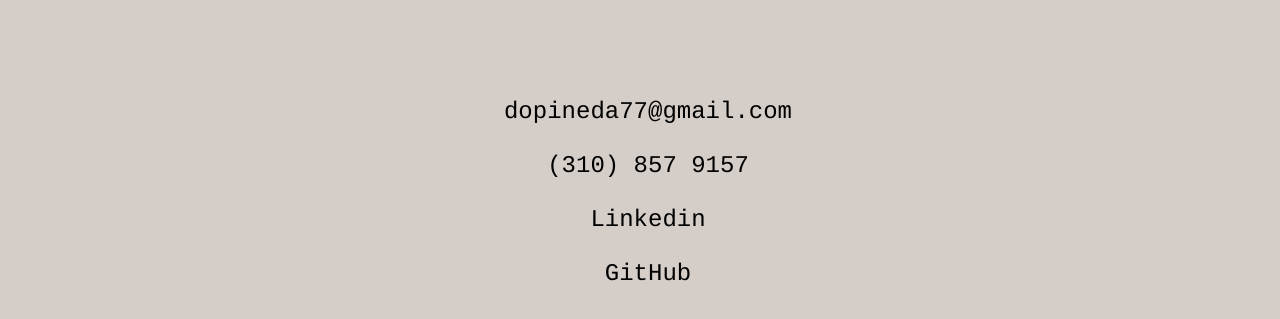
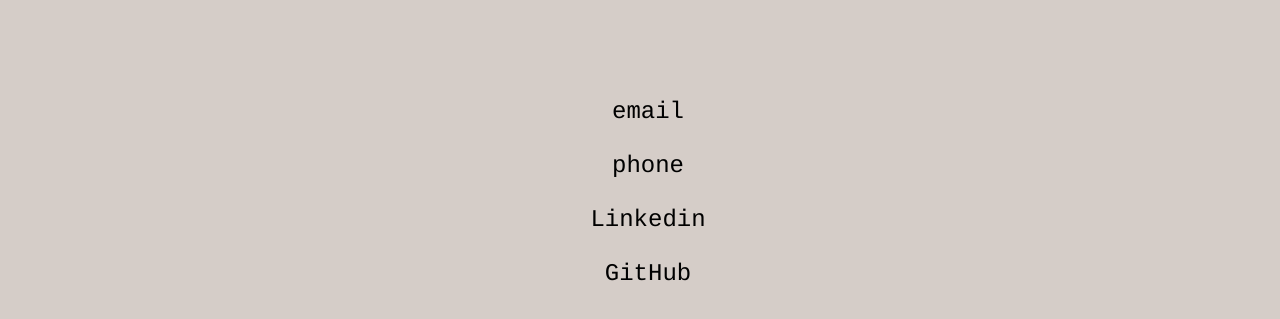
Before and after one commit to dopineda77/dopineda77.github.io, a plain HTML site: page contact.html in a window 1280 px wide. Shown: the part 129-448 px from the top of the page. Drawn offline with Linux system fonts and the light colour scheme.

Commit message:
Update contact.html

```diff
--- a/contact.html
+++ b/contact.html
@@ -52,10 +52,10 @@
       <div class="cont-box">
         <div class="cont-textbox">
             <p id="contact-info" class="cont-text">
-              dopineda77@gmail.com
+              email
               <br>
               <br>
-              (310) 857 9157
+               phone
               <br>
               <br>
               <a id="contact-link" href="https://www.linkedin.com/in/dopineda77/">Linkedin</a>
```
